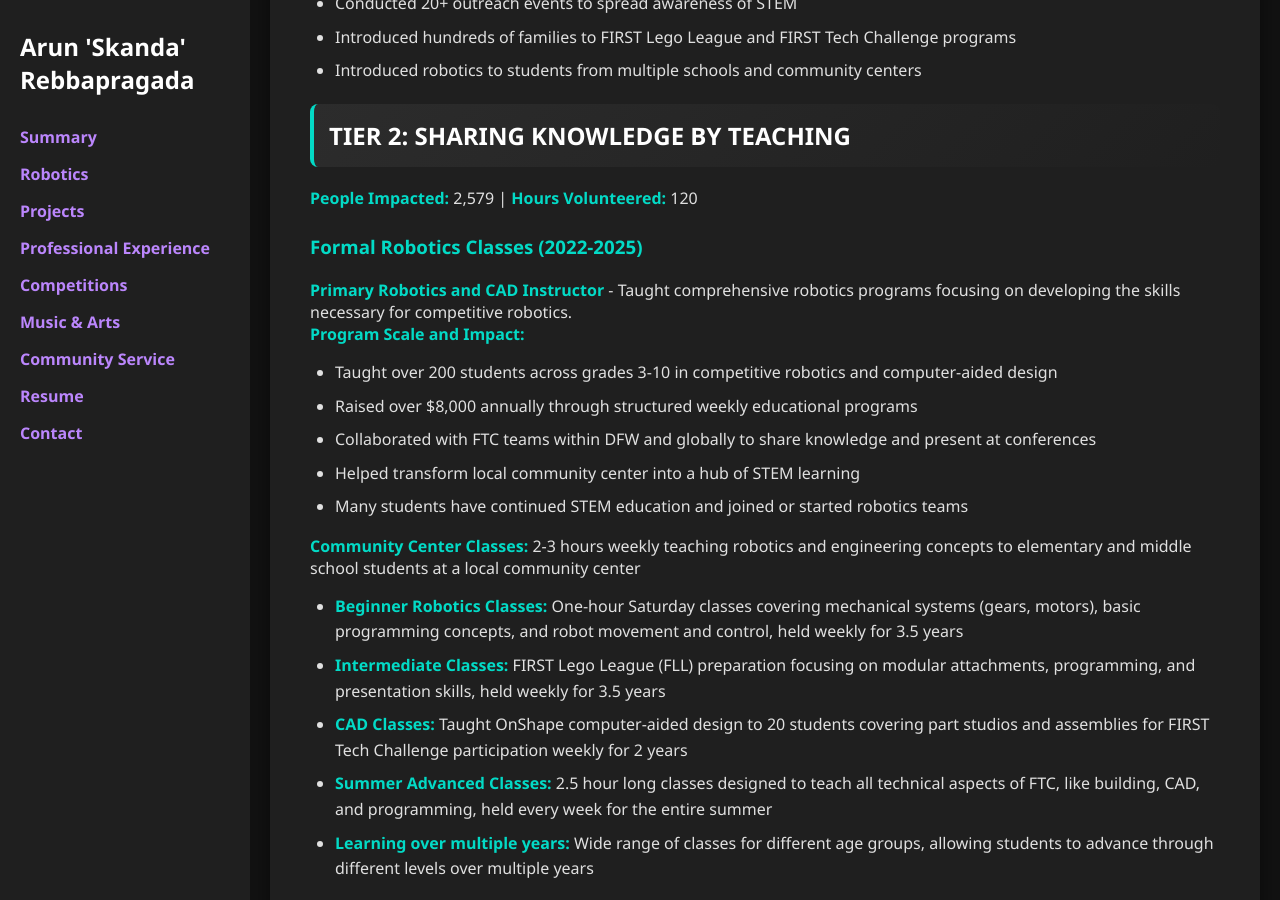
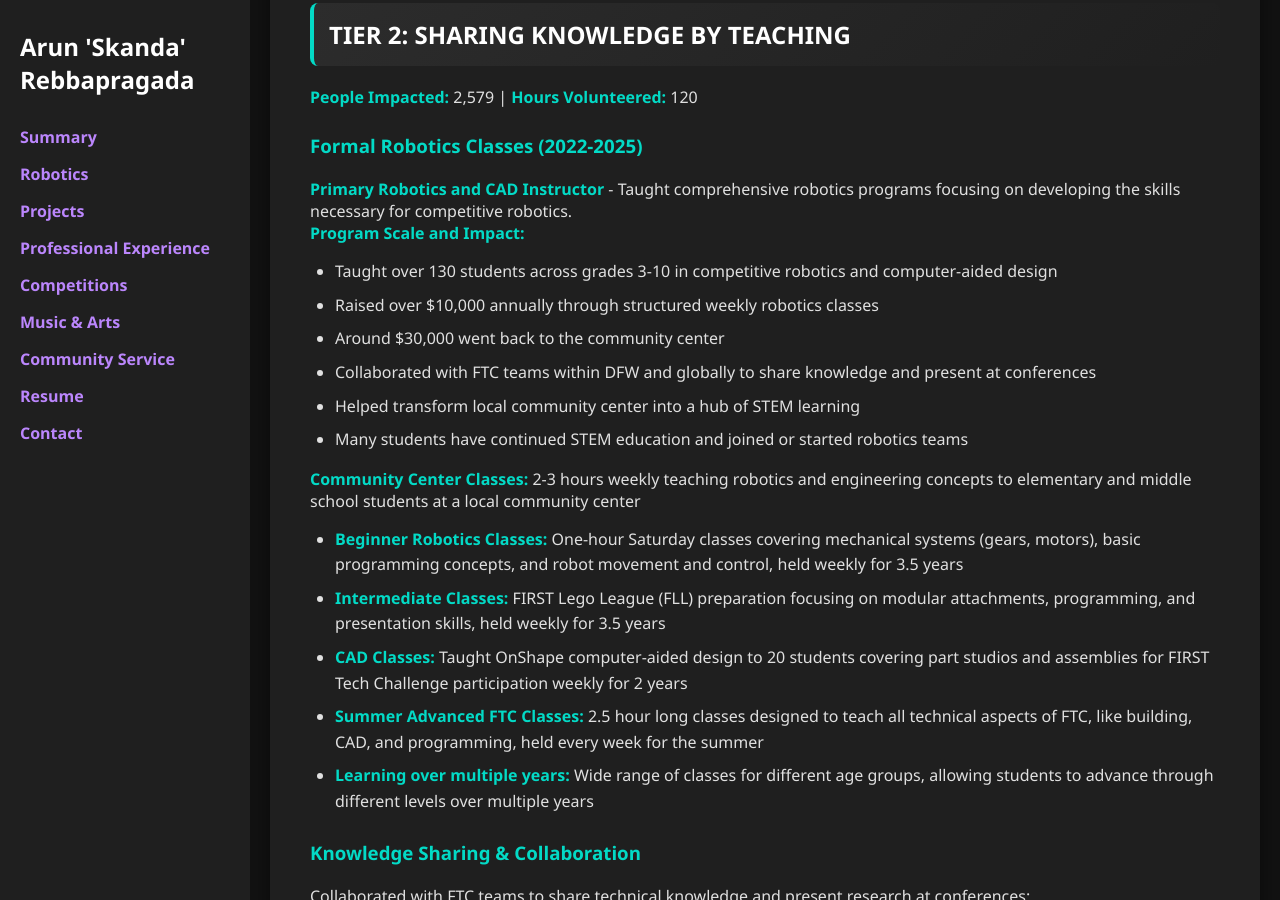
Before and after one commit to skandacode/skandacode.github.io, a Jekyll site: the page built from community-service.md, in a window 1280 px wide and 900 px high, scrolled down 984 px. Built offline with Jekyll 4.4.1, drawn with Linux system fonts in a browser that asks for light colours; some of the changed text lies outside the part shown.

Commit message:
changed stuff about classes

```diff
--- a/community-service.md
+++ b/community-service.md
@@ -43,8 +40,9 @@ These are just some of the events that I have conducted. Most of these were orga
 **Primary Robotics and CAD Instructor** - Taught comprehensive robotics programs focusing on developing the skills necessary for competitive robotics.
 
 **Program Scale and Impact:**
-- Taught over 200 students across grades 3-10 in competitive robotics and computer-aided design
-- Raised over $8,000 annually through structured weekly educational programs
+- Taught over 130 students across grades 3-10 in competitive robotics and computer-aided design
+- Raised over $10,000 annually through structured weekly robotics classes
+- Around $30,000 went back to the community center
 - Collaborated with FTC teams within DFW and globally to share knowledge and present at conferences
 - Helped transform local community center into a hub of STEM learning
 - Many students have continued STEM education and joined or started robotics teams
@@ -53,7 +51,7 @@ These are just some of the events that I have conducted. Most of these were orga
 - **Beginner Robotics Classes:** One-hour Saturday classes covering mechanical systems (gears, motors), basic programming concepts, and robot movement and control, held weekly for 3.5 years
 - **Intermediate Classes:** FIRST Lego League (FLL) preparation focusing on modular attachments, programming, and presentation skills, held weekly for 3.5 years
 - **CAD Classes:** Taught OnShape computer-aided design to 20 students covering part studios and assemblies for FIRST Tech Challenge participation weekly for 2 years
-- **Summer Advanced Classes:** 2.5 hour long classes designed to teach all technical aspects of FTC, like building, CAD, and programming, held every week for the entire summer
+- **Summer Advanced FTC Classes:** 2.5 hour long classes designed to teach all technical aspects of FTC, like building, CAD, and programming, held every week for the summer
 - **Learning over multiple years:** Wide range of classes for different age groups, allowing students to advance through different levels over multiple years
 
 ### Knowledge Sharing & Collaboration
@@ -92,7 +90,7 @@ Start and mentor FLL and FTC teams with emphasis on FIRST values and seasonal co
 - **27117 - Byte Size Lions, Dallas, TX** - 15hrs
 
 **Local Team Development:**
-- Mentored students by sharing my expertise and experience. They work on an extremely limited budget but did great this season. Helped their FRC team win their first medal.
+- Mentored students in my brother's high school by sharing my expertise and experience. They work on an extremely limited budget but did great this season. Helped their FRC team win their first medal as part of the finalist alliance.
 
 - **Our Proudest Moment** - Team 23870 - RoboAvengers is a team in Michigan that we started coaching this year. We reviewed their autonomous code and shared our Git Repository. They were the Winning Alliance Captain and Inspire Winner at their Qualifiers this season.
 
```
Also changed, not shown: other parts of community-service.md (+0 -3 lines), index.md (+1 -1 lines), summary.md (+2 -2 lines).
